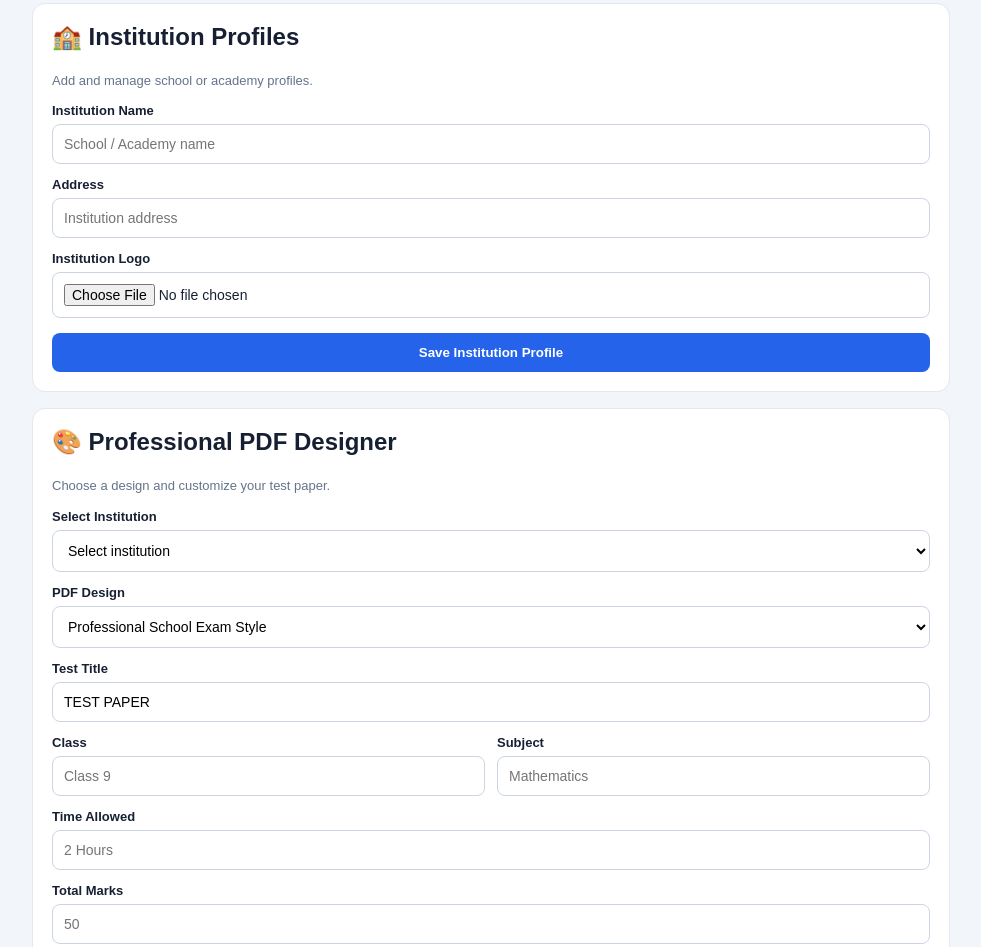
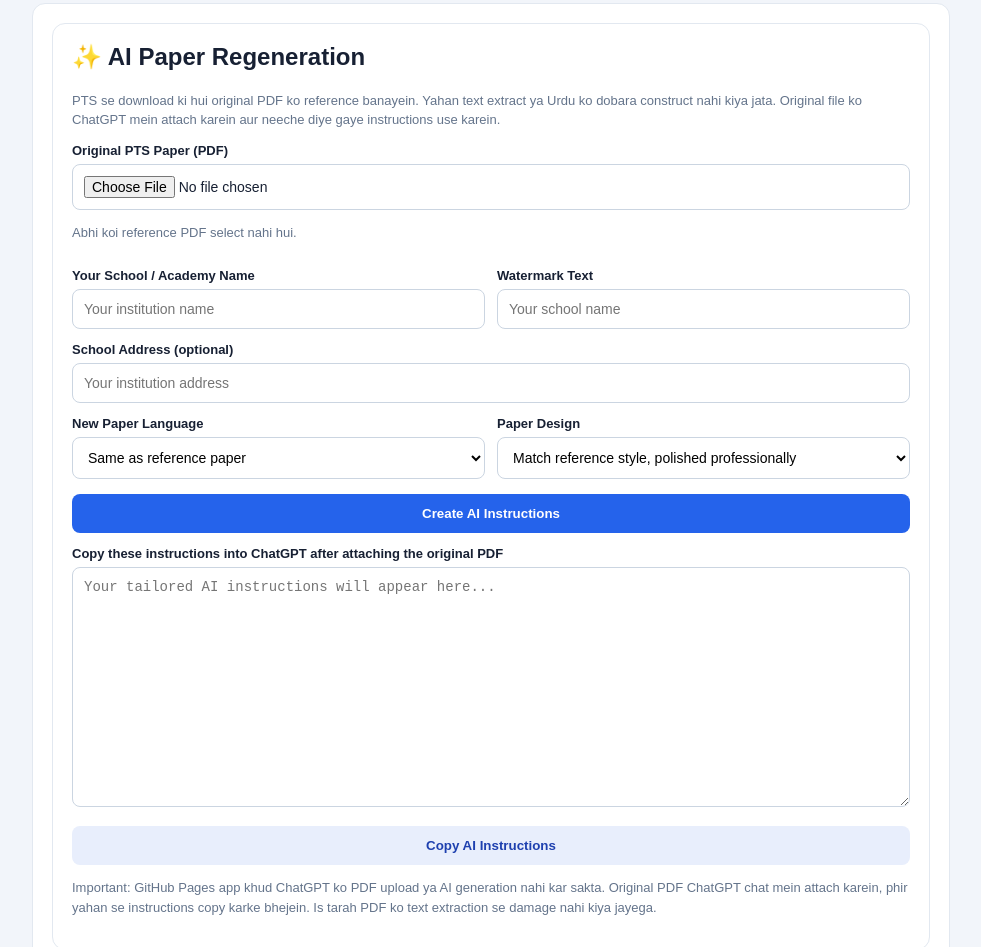
Before and after one commit to tayyabshahzad400-hub/smart-test-maker, a plain HTML site: page index.html in a window 1280 px wide. Shown: the part 135-1082 px from the top of the page, without its empty margins (149-1130 px from the left). Drawn offline with Linux system fonts and the light colour scheme; a web font is replaced by a local one.

Commit message:
v2.3: AI reference paper regeneration workflow

```diff
--- a/index.html
+++ b/index.html
@@ -61,6 +61,20 @@ main{padding:0;margin:0}
 </header>
 <main>
 <section class="panel">
+<section class="panel" id="aiReferenceWorkflow">
+<h2>✨ AI Paper Regeneration</h2>
+<p class="muted">PTS se download ki hui original PDF ko reference banayein. Yahan text extract ya Urdu ko dobara construct nahi kiya jata. Original file ko ChatGPT mein attach karein aur neeche diye gaye instructions use karein.</p>
+<label>Original PTS Paper (PDF)</label><input id="referencePaperFile" type="file" accept="application/pdf,.pdf">
+<p class="muted" id="referencePaperStatus" aria-live="polite">Abhi koi reference PDF select nahi hui.</p>
+<div class="grid"><div><label>Your School / Academy Name</label><input id="regenSchoolName" placeholder="Your institution name"></div><div><label>Watermark Text</label><input id="regenWatermark" placeholder="Your school name"></div></div>
+<label>School Address (optional)</label><input id="regenSchoolAddress" placeholder="Your institution address">
+<div class="grid"><div><label>New Paper Language</label><select id="regenLanguage"><option>Same as reference paper</option><option>English</option><option>Urdu</option><option>Dual Medium (English + Urdu)</option></select></div><div><label>Paper Design</label><select id="regenDesign"><option>Match reference style, polished professionally</option><option>Premium modern school examination design</option><option>Elegant academy examination design</option></select></div></div>
+<button class="primary" onclick="buildRegenerationPrompt()">Create AI Instructions</button>
+<label>Copy these instructions into ChatGPT after attaching the original PDF</label>
+<textarea id="regenerationPrompt" style="min-height:240px" placeholder="Your tailored AI instructions will appear here..."></textarea>
+<button class="primary secondary" onclick="copyRegenerationPrompt()">Copy AI Instructions</button>
+<p class="muted">Important: GitHub Pages app khud ChatGPT ko PDF upload ya AI generation nahi kar sakta. Original PDF ChatGPT chat mein attach karein, phir yahan se instructions copy karke bhejein. Is tarah PDF ko text extraction se damage nahi kiya jayega.</p>
+</section>
 <h2>🏫 Institution Profiles</h2>
 <p class="muted">Add and manage school or academy profiles.</p>
 <label>Institution Name</label>
@@ -226,9 +240,43 @@ main{padding:0;margin:0}
 <h3 id="totalQuestionMarks">Total Marks: 0</h3>
 </section>
 </main>
-<footer>Smart Test Maker • Version 2.2</footer>
+<footer>Smart Test Maker • Version 2.3</footer>
 
 <script>
+function buildRegenerationPrompt(){
+ const file=document.getElementById("referencePaperFile").files[0];
+ const school=document.getElementById("regenSchoolName").value.trim();
+ const watermark=document.getElementById("regenWatermark").value.trim()||school;
+ const address=document.getElementById("regenSchoolAddress").value.trim();
+ if(!file){alert("Pehle original PTS PDF select karein aur isi PDF ko ChatGPT mein bhi attach karein.");return;}
+ if(!school){alert("Apne school / academy ka naam enter karein.");return;}
+ const language=document.getElementById("regenLanguage").value,design=document.getElementById("regenDesign").value;
+ const prompt=[
+ "TASK: Create a NEW, professionally designed examination paper using the attached PDF as the visual, structural, academic-standard and formatting reference.",
+ "",
+ "REFERENCE: Inspect the attached PDF visually, page by page. Do not rely on extracted plain text alone. Match its paper architecture, section hierarchy, numbering, marks distribution, MCQ option arrangement, bilingual placement, mathematical notation, spacing and page balance. Create a genuinely new paper for the same class, subject and syllabus scope, matching difficulty and learning outcomes; do not merely rename or reproduce it verbatim. Never guess unreadable details.",
+ "",
+ "URDU AND MATHEMATICS: Preserve proper Urdu script, correct right-to-left flow and natural Nastaliq-style typography. Do not substitute Arabic wording or Arabic-looking glyphs for Urdu. Keep English and mathematical expressions correctly ordered and legible.",
+ "",
+ "REBRANDING (MANDATORY): Replace every original school/academy name, logo, address, phone number and identifying mark with these details. New institution: "+school+". Address: "+(address||"Not supplied; do not invent one")+". Watermark: "+watermark+". Remove the original institution's watermark, logo and identifying details completely. Apply the new watermark subtly on every page without reducing readability.",
+ "",
+ "OUTPUT: Language: "+language+". Design: "+design+". Deliver a polished, print-ready A4 PDF with consistent margins, readable typography, aligned MCQ options, clean page breaks, page numbers and consistent headers/footers. Keep every question, option, mark and instruction complete. Verify section-wise and total marks arithmetic. Visually review every page. Do not deliver only extracted text or an HTML mockup; deliver the finished professional PDF.",
+ "",
+ "Use the attached file only within the user's authorized rights and access."
+ ].join("\n");
+ document.getElementById("regenerationPrompt").value=prompt;
+ document.getElementById("referencePaperStatus").textContent="Selected: "+file.name+" ("+(file.size/1048576).toFixed(2)+" MB). Attach this same PDF in ChatGPT before sending the instructions.";
+}
+async function copyRegenerationPrompt(){
+ const field=document.getElementById("regenerationPrompt");
+ if(!field.value.trim()){buildRegenerationPrompt();if(!field.value.trim())return;}
+ try{await navigator.clipboard.writeText(field.value);alert("Instructions copied. Ab ChatGPT mein original PDF attach karke paste karein.");}
+ catch(e){field.focus();field.select();alert("Instructions select ho gayi hain. Copy karein, phir ChatGPT mein original PDF attach karein.");}
+}
+document.getElementById("referencePaperFile").addEventListener("change",function(){
+ const file=this.files[0];
+ document.getElementById("referencePaperStatus").textContent=file?"Selected: "+file.name+" ("+(file.size/1048576).toFixed(2)+" MB). Original file ko ChatGPT mein separately attach karein.":"Abhi koi reference PDF select nahi hui.";
+});
 function prepareTest(){
 const get=id=>document.getElementById(id).value;
 const cls=get("createClass"), subject=get("createSubject").trim();
```
